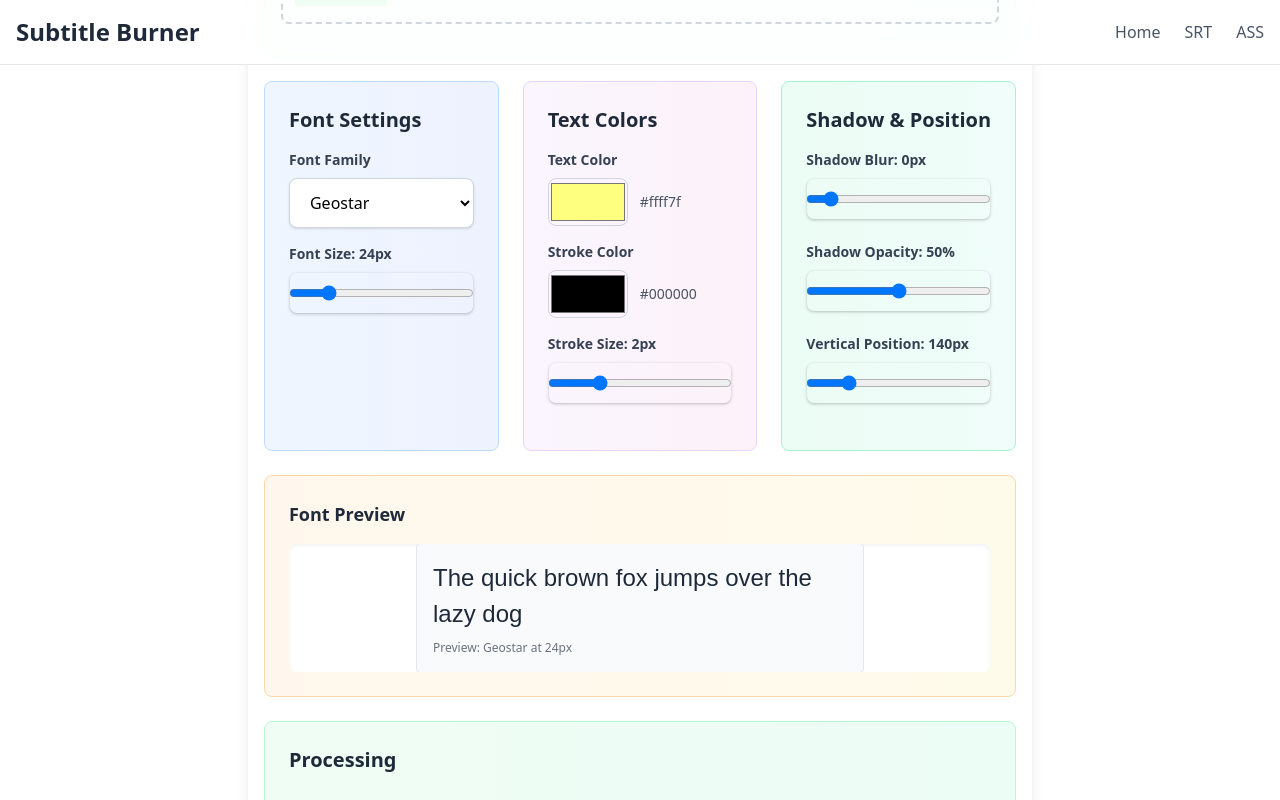
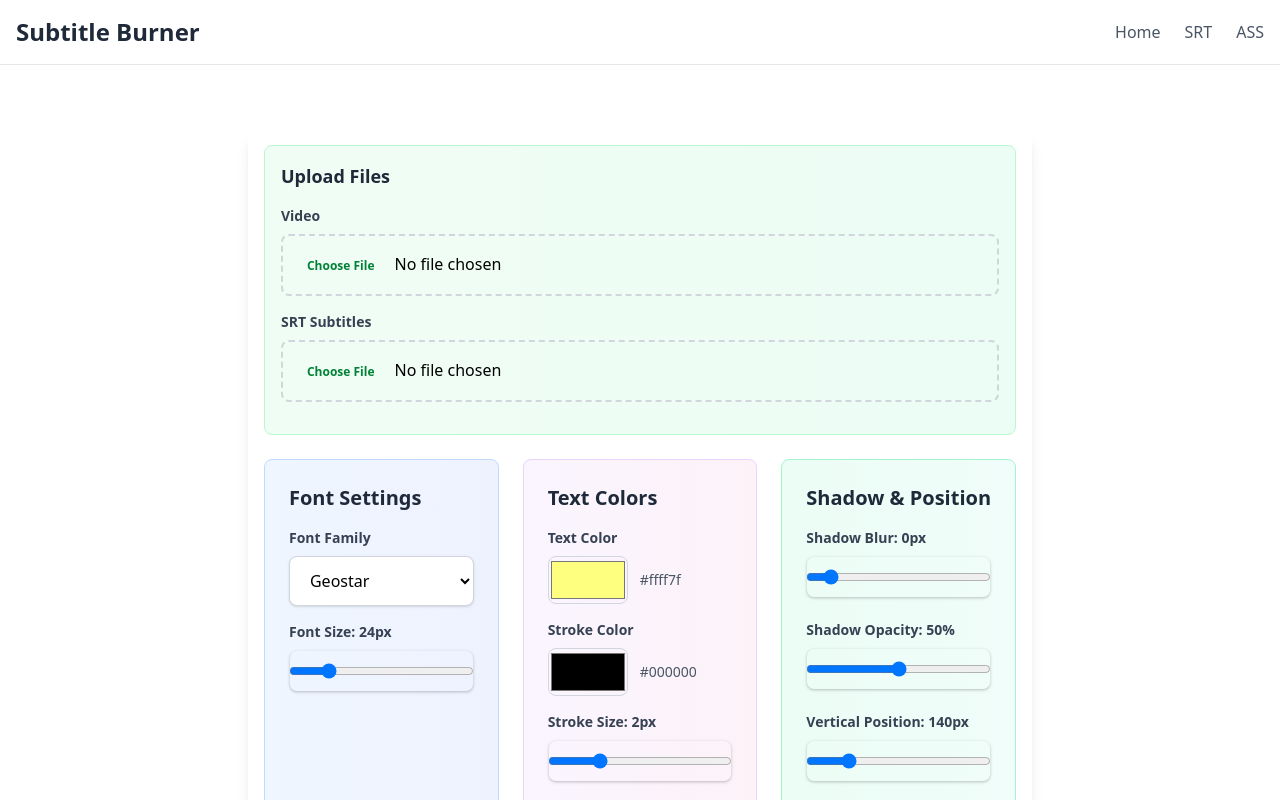
Before and after one commit to BurnySc2/burn-subtitles-web, a SvelteKit app: page / in a window 1280 px wide. Shown: the top 800 px of the page. Built offline with nearby package versions, Linux system fonts and the light colour scheme.

Commit message:
Fix page not being cut off at the top

```diff
--- a/src/routes/+page.svelte
+++ b/src/routes/+page.svelte
@@ -2,8 +2,6 @@
 import ASSSubtitleProcessor from "$lib/components/ASSSubtitleProcessor.svelte"
 </script>
 
-<main class="container mx-auto px-4 py-8">
-	<div class="flex h-screen flex-col items-center justify-center">
+<div class="flex flex-col items-center justify-center py-8">
 	<ASSSubtitleProcessor />
 	</div>
-</main>
```
